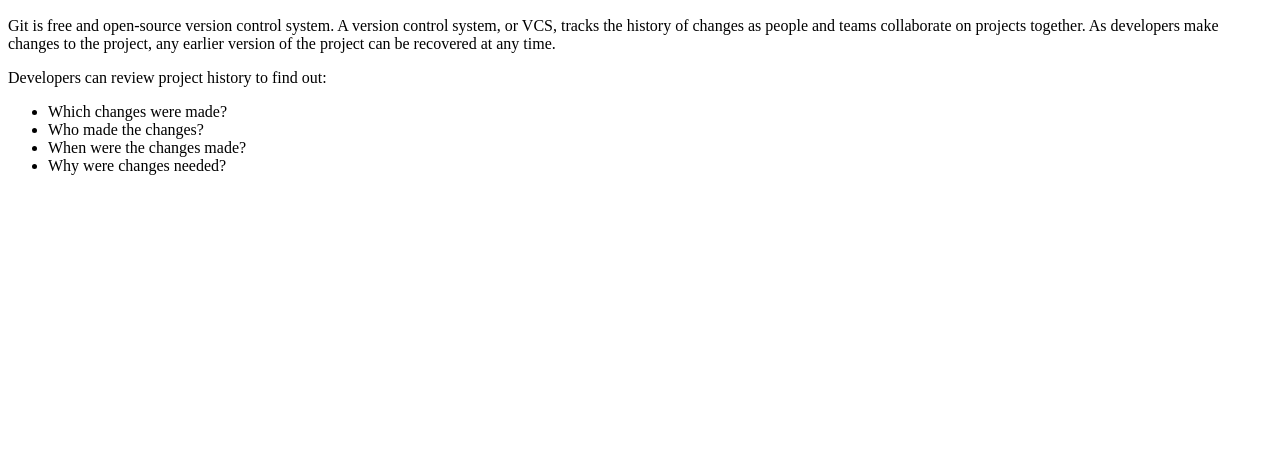
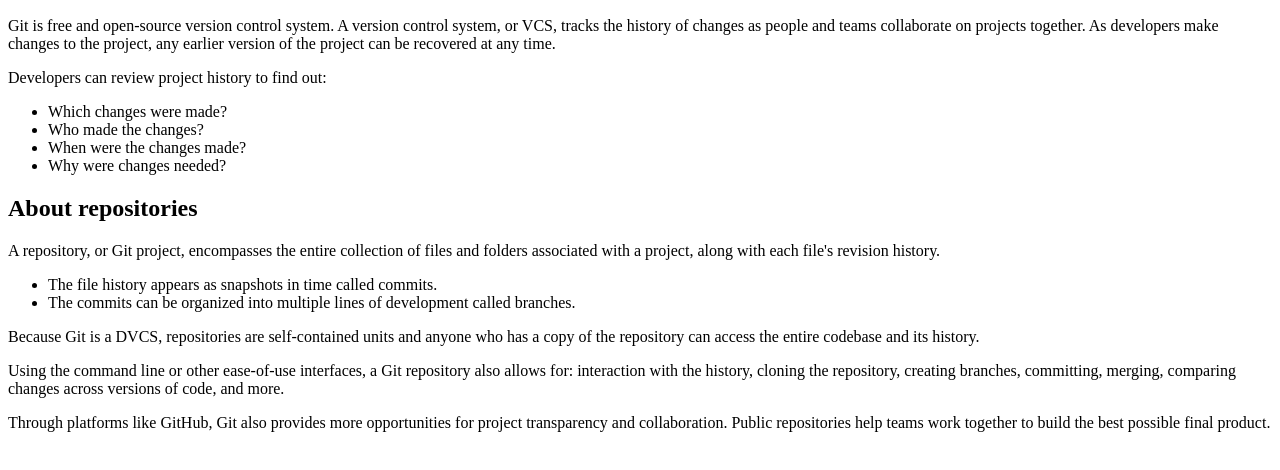
Before and after one commit to touseefdotdev/Learn-Git, a plain HTML site: page index.html in a window 1280 px wide. Shown: the part 110-580 px from the top of the page. Drawn offline with Linux system fonts and the light colour scheme.

Commit message:
Add info about Repositories in index.html file

```diff
--- a/index.html
+++ b/index.html
@@ -18,5 +18,17 @@
         <li>When were the changes made?</li>
         <li>Why were changes needed?</li>
     </ul>
+
+    <h2>About repositories</h2>
+    <p>A repository, or Git project, encompasses the entire collection of files and folders associated with a project, along with each file's revision history. </p>
+    <ul>
+        <li>The file history appears as snapshots in time called commits.</li>
+        <li>The commits can be organized into multiple lines of development called branches.</li>
+    </ul>
+    <p>Because Git is a DVCS, repositories are self-contained units and anyone who has a copy of the repository can access the entire codebase and its history.</p>
+    <p>Using the command line or other ease-of-use interfaces, a Git repository also allows for: interaction with the history, cloning the repository, creating branches, committing, merging, comparing changes across versions of code, and more.</p>
+    <p>Through platforms like GitHub, Git also provides more opportunities for project transparency and collaboration. Public repositories help teams work together to build the best possible final product.</p>
+
+
 </body>
 </html>
```
